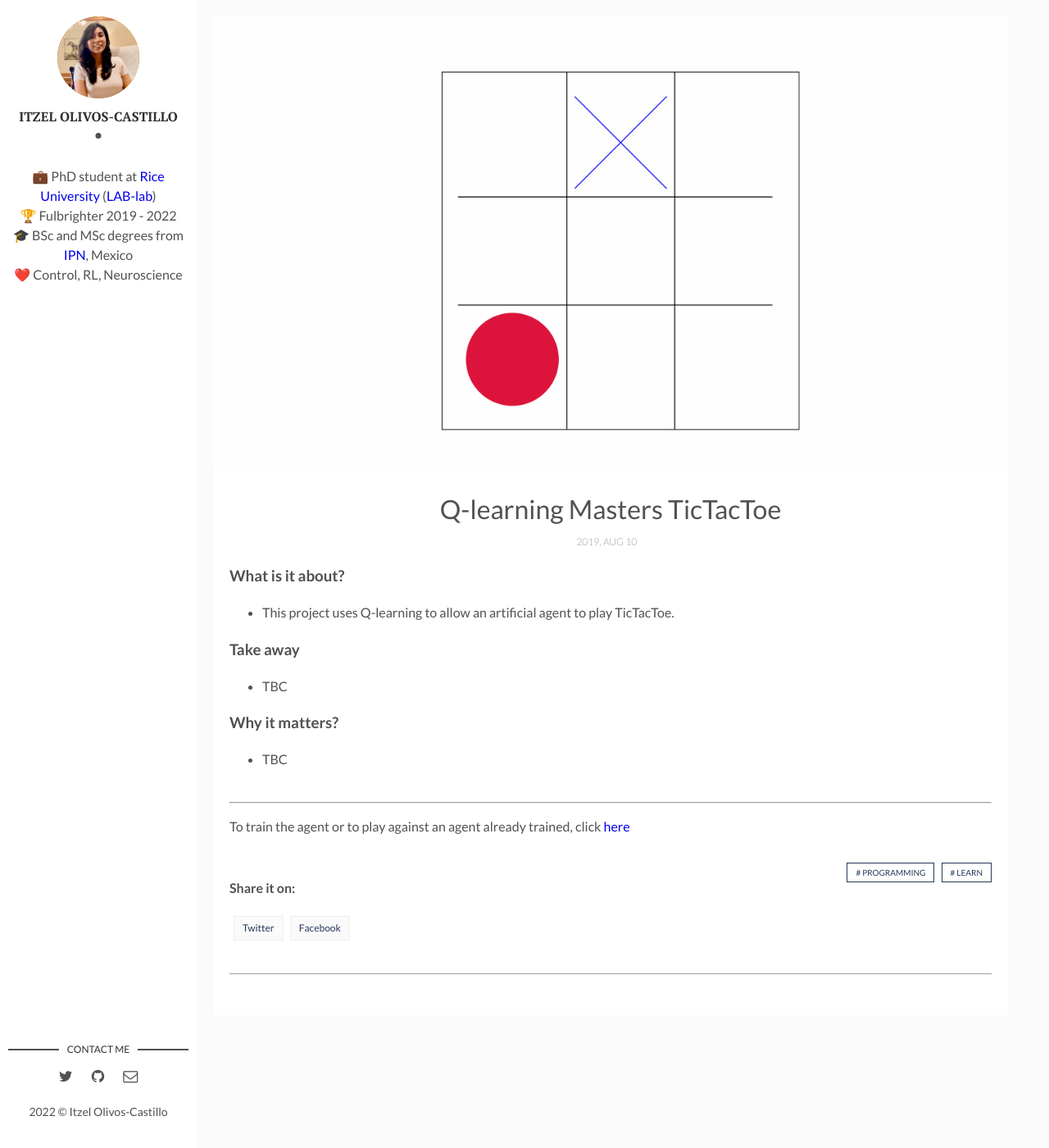
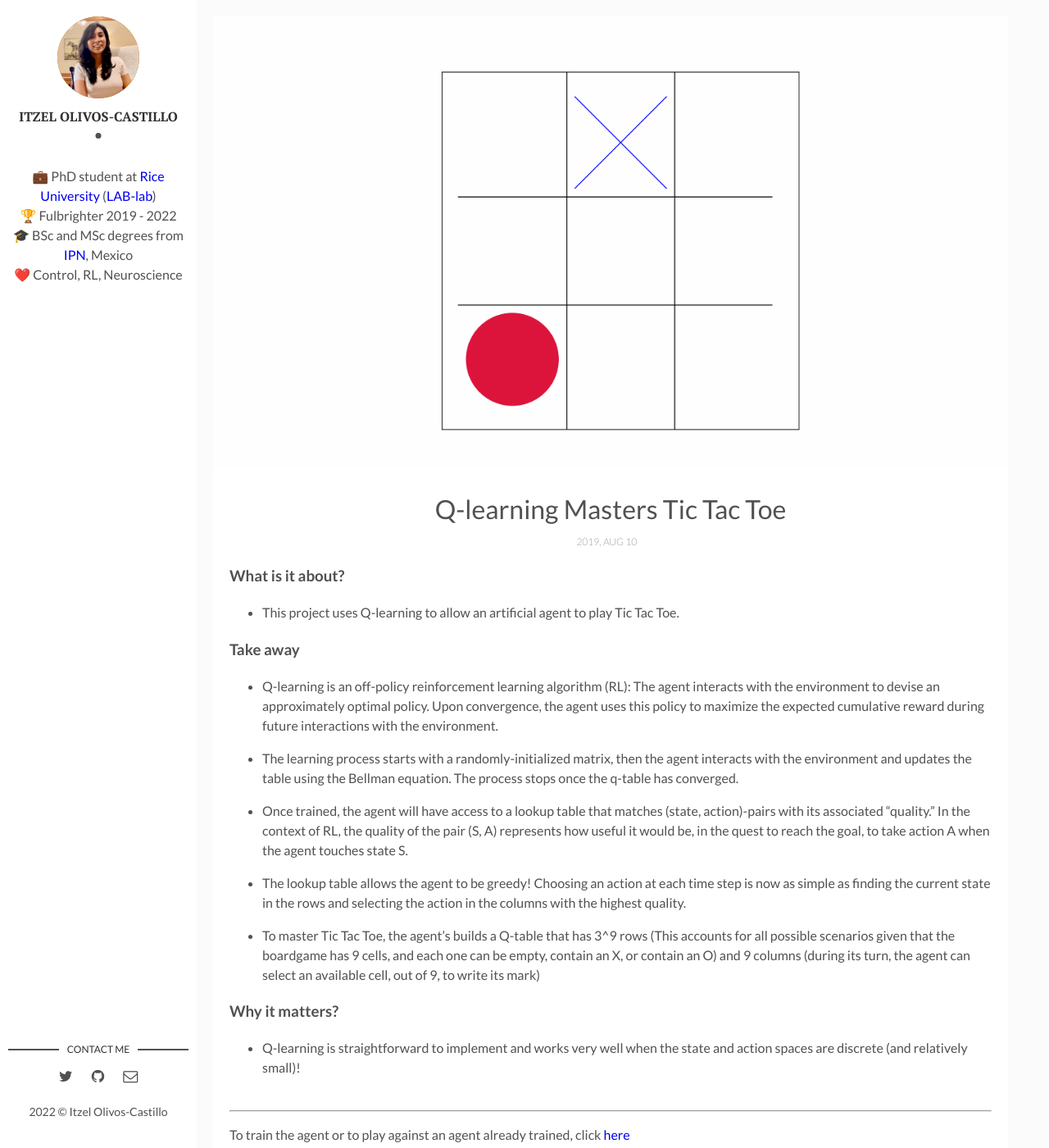
Before and after one commit to ItzelOlivos/ItzelOlivos.github.io, a Jekyll site: the page built from _posts/2019-08-11-tictactoe.markdown, in a window 1280 px wide and 1400 px high. Shown: the whole window at 82% size. Built offline with Jekyll 4.4.1, drawn with Linux system fonts in a browser that asks for light colours.

Commit message:
tic tac toe updated

```diff
--- a/_posts/2019-08-11-tictactoe.markdown
+++ b/_posts/2019-08-11-tictactoe.markdown
@@ -1,6 +1,6 @@
 ---
 layout: post
-title: Q-learning Masters TicTacToe
+title: Q-learning Masters Tic Tac Toe
 date: 2019-08-11 00:00:00 +0300
 description: projects
 img: animation-tictactoe.gif # Add image post (optional)
@@ -8,16 +8,25 @@ tags: [Programming, Learn] # add tag
 ---
 ### What is it about?
 
-* This project uses Q-learning to allow an artificial agent to play TicTacToe.
+* This project uses Q-learning to allow an artificial agent to play Tic Tac Toe.
 
 ### Take away
 
-* TBC
+* Q-learning is an off-policy reinforcement learning algorithm (RL): The agent interacts with the environment to devise an approximately optimal policy. Upon convergence, the agent uses this policy to maximize the expected cumulative reward during future interactions with the environment.
+
+* The learning process starts with a randomly-initialized matrix, then the agent interacts with the environment and updates the table using the Bellman equation. The process stops once the q-table has converged.
+
+* Once trained, the agent will have access to a lookup table that matches (state, action)-pairs with its associated "quality." In the context of RL, the quality of the pair (S, A) represents how useful it would be, in the quest to reach the goal, to take action A when the agent touches state S.
+
+* The lookup table allows the agent to be greedy! Choosing an action at each time step is now as simple as finding the current state in the rows and selecting the action in the columns with the highest quality.
+
+* To master Tic Tac Toe, the agent's builds a Q-table that has 3^9 rows (This accounts for all possible scenarios given that the boardgame has 9 cells, and each one can be empty, contain an X, or contain an O) and 9 columns (during its turn, the agent can select an available cell, out of 9, to write its mark)
 
 ### Why it matters?
 
-* TBC
+* Q-learning is straightforward to implement and works very well when the state and action spaces are discrete (and relatively small)!
 <br>
 <br>
 <hr />
+
 To train the agent or to play against an agent already trained, click [here](https://github.com/ItzelOlivos/TicTacToe)
```
